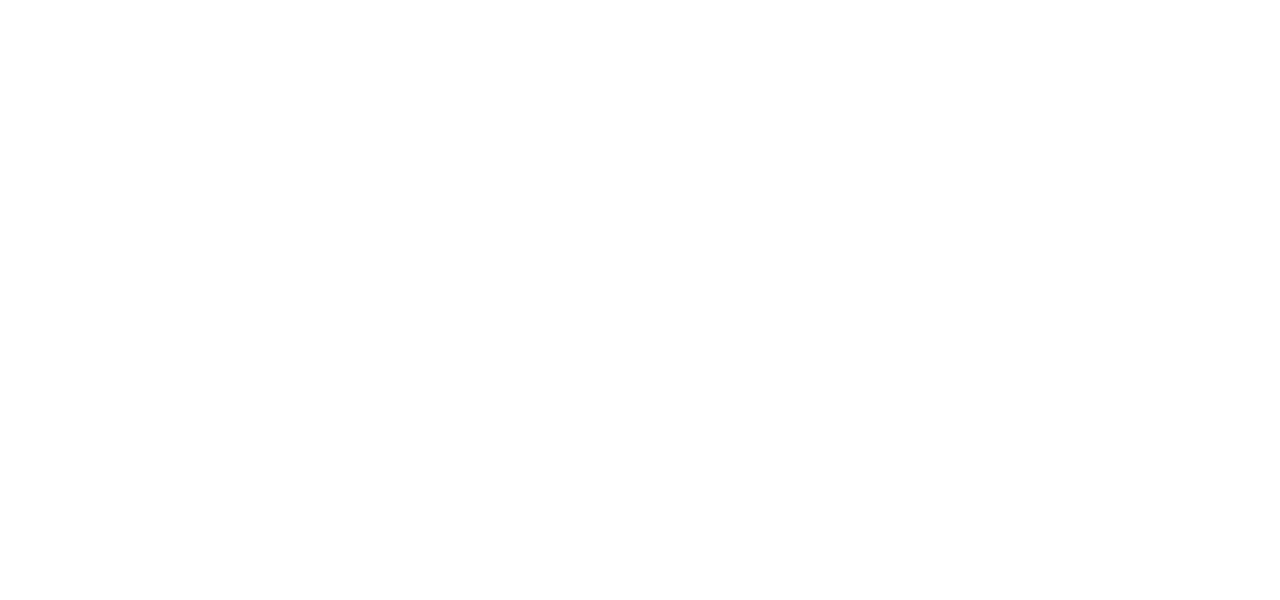
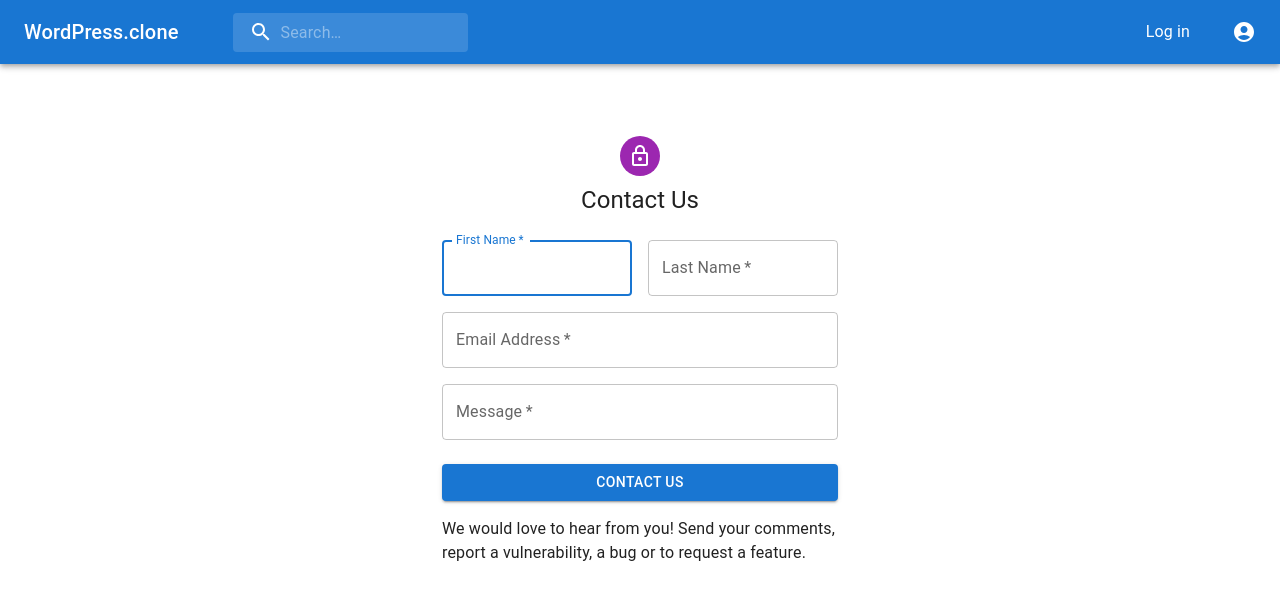
Before and after one commit to Zee-Iq/Wordpress, a React (Create React App) app in the folder wordpress/: page /contact in a window 1280 px wide. Shown: the top 600 px of the page. Built offline with nearby package versions, Linux system fonts and the light colour scheme.

Commit message:
implimented Contact and Home pages

```diff
--- a/wordpress/src/App.css
+++ b/wordpress/src/App.css
@@ -1,3 +1,7 @@
 /* body {
     text-decoration: none;
 } */
+/*
+.homeContainer {
+    background-image: ;
+} */
--- a/wordpress/src/Routes.jsx
+++ b/wordpress/src/Routes.jsx
@@ -3,6 +3,8 @@
 import { Layout } from "./components/Layout/Layout";
 import Login from "./components/login/Login";
 import Register from "./components/RegisterForm/Register";
+import Home from "./components/Home/Home";
+import Contact from './components/Contact/Contact'
 
 export const Routes = () => {
   return <Switch>
@@ -10,6 +12,8 @@
     <Route path='/' exact component={Layout} />
     <Route path='/login' exact component={Login} />
     <Route path='/register' exact component={Register} />
+    <Route path='/home' exact component={Home} />
+    <Route path='/contact' exact component={Contact} />
 
 
   </Switch>;
--- /dev/null
+++ b/wordpress/src/components/Contact/Contact.jsx
@@ -0,0 +1,118 @@
+import * as React from 'react';
+import Avatar from '@mui/material/Avatar';
+import Button from '@mui/material/Button';
+import CssBaseline from '@mui/material/CssBaseline';
+import TextField from '@mui/material/TextField';
+// import FormControlLabel from '@mui/material/FormControlLabel';
+// import Checkbox from '@mui/material/Checkbox';
+// import Link from '@mui/material/Link';
+import Grid from '@mui/material/Grid';
+import Box from '@mui/material/Box';
+import LockOutlinedIcon from '@mui/icons-material/LockOutlined';
+import Typography from '@mui/material/Typography';
+import Container from '@mui/material/Container';
+import { createTheme, ThemeProvider } from '@mui/material/styles';
+import Navbar from '../Navbar/Navbar';
+
+
+const theme = createTheme();
+
+export default function SignUp() {
+  const handleSubmit = (event) => {
+    event.preventDefault();
+    const data = new FormData(event.currentTarget);
+    console.log({
+      email: data.get('email'),
+      password: data.get('password'),
+    });
+  };
+
+  return (
+    <ThemeProvider theme={theme}>
+      <Navbar />
+      <Container component="main" maxWidth="xs">
+        <CssBaseline />
+        <Box
+          sx={{
+            marginTop: 8,
+            display: 'flex',
+            flexDirection: 'column',
+            alignItems: 'center',
+          }}
+        >
+          <Avatar sx={{ m: 1, backgroundColor: 'secondary.main' }}>
+            <LockOutlinedIcon />
+          </Avatar>
+          <Typography component="h1" variant="h5">
+            Contact Us
+          </Typography>
+          <Box component="form" noValidate onSubmit={handleSubmit} sx={{ mt: 3 }}>
+            <Grid container spacing={2}>
+              <Grid item xs={12} sm={6}>
+                <TextField
+                  autoComplete="given-name"
+                  name="firstName"
+                  required
+                  fullWidth
+                  id="firstName"
+                  label="First Name"
+                  autoFocus
+                />
+              </Grid>
+              <Grid item xs={12} sm={6}>
+                <TextField
+                  required
+                  fullWidth
+                  id="lastName"
+                  label="Last Name"
+                  name="lastName"
+                  autoComplete="family-name"
+                />
+              </Grid>
+              <Grid item xs={12}>
+                <TextField
+                  required
+                  fullWidth
+                  id="email"
+                  label="Email Address"
+                  name="email"
+                  autoComplete="email"
+                />
+              </Grid>
+              <Grid item xs={12}>
+                <TextField
+                  required
+                  fullWidth
+                  name="message"
+                  label="Message"
+                  type="message"
+                  id="message"
+                //   autoComplete="new-password"
+                />
+              </Grid>
+
+            </Grid>
+            <Button
+              type="submit"
+              fullWidth
+              variant="contained"
+              sx={{ mt: 3, mb: 2 }}
+            >
+              Contact Us
+            </Button>
+            <Grid container justifyContent="flex-start">
+                We would love to hear from you! Send your comments,
+                report a vulnerability, a bug or to request a feature.
+              {/* <Grid item>
+                <Link href="#" variant="body2">
+                  Already have an account? Sign in
+                </Link>
+              </Grid> */}
+            </Grid>
+          </Box>
+        </Box>
+        {/* <Copyright sx={{ mt: 5 }} /> */}
+      </Container>
+    </ThemeProvider>
+  );
+}
--- /dev/null
+++ b/wordpress/src/components/Home/Home.css
@@ -0,0 +1,45 @@
+* {
+    margin-top: 0;
+    padding: 0;
+    box-sizing: border-box;
+}
+.homeContainer {
+    /* background: #9EFFF5;
+    background: -webkit-radial-gradient(circle farthest-corner at center center, #9EFFF5 0%, #0CBABA 100%);
+    background: -moz-radial-gradient(circle farthest-corner at center center, #9EFFF5 0%, #0CBABA 100%);
+    background: radial-gradient(circle farthest-corner at center center, #9EFFF5 0%, #0CBABA 100%);
+    height: 100vh;
+    width: 100vw;
+    position: relative;
+    background-size: cover;
+    background-position: 50% 50%; */
+}
+
+.overlay {
+    position: absolute;
+    height: 80%;
+    width: 100%;
+    display: flex;
+    align-items: center;
+    justify-content: center;
+    flex-direction: column;
+    font-size: 2em;
+}
+
+.homeText {
+    height: 60vh;
+    width: 60vw;
+    display: flex;
+    justify-content: center;
+    align-items: center;
+    text-align: justify;
+}
+button{
+    font-size: 1rem;
+    border-radius: 15px;
+    border: 3px solid #0CBABA;
+    padding: 5px;
+    background: #0CBABA;
+    color: #9EFFF5;
+
+}
--- /dev/null
+++ b/wordpress/src/components/Home/Home.jsx
@@ -0,0 +1,24 @@
+import './Home.css';
+import React from 'react';
+import Navbar from '../Navbar/Navbar';
+// import Sidebar from '..Sidebar/Sidebar';
+import Button from '@mui/material/Button';
+
+export default function Home() {
+  return (
+    <div className='homeContainer'>
+      <Navbar />
+      {/* <Sidebar /> */}
+        <div className='overlay'>
+          <div className='homeText'>
+            {/* <h1>iBelieve</h1> */}
+            <h3>Let's Share your Space. The only blog that broadens your horizon and makes you know, see and be the change you desire in yourself and the community!</h3>
+            </div>
+        <Button variant="contained" href="../login/">
+          Learn More
+        </Button>
+        </div>
+
+    </div>
+  )
+}
```
Also changed, not shown: wordpress/src/components/FAQ/FAQ.jsx (added, +93 -0 lines).
